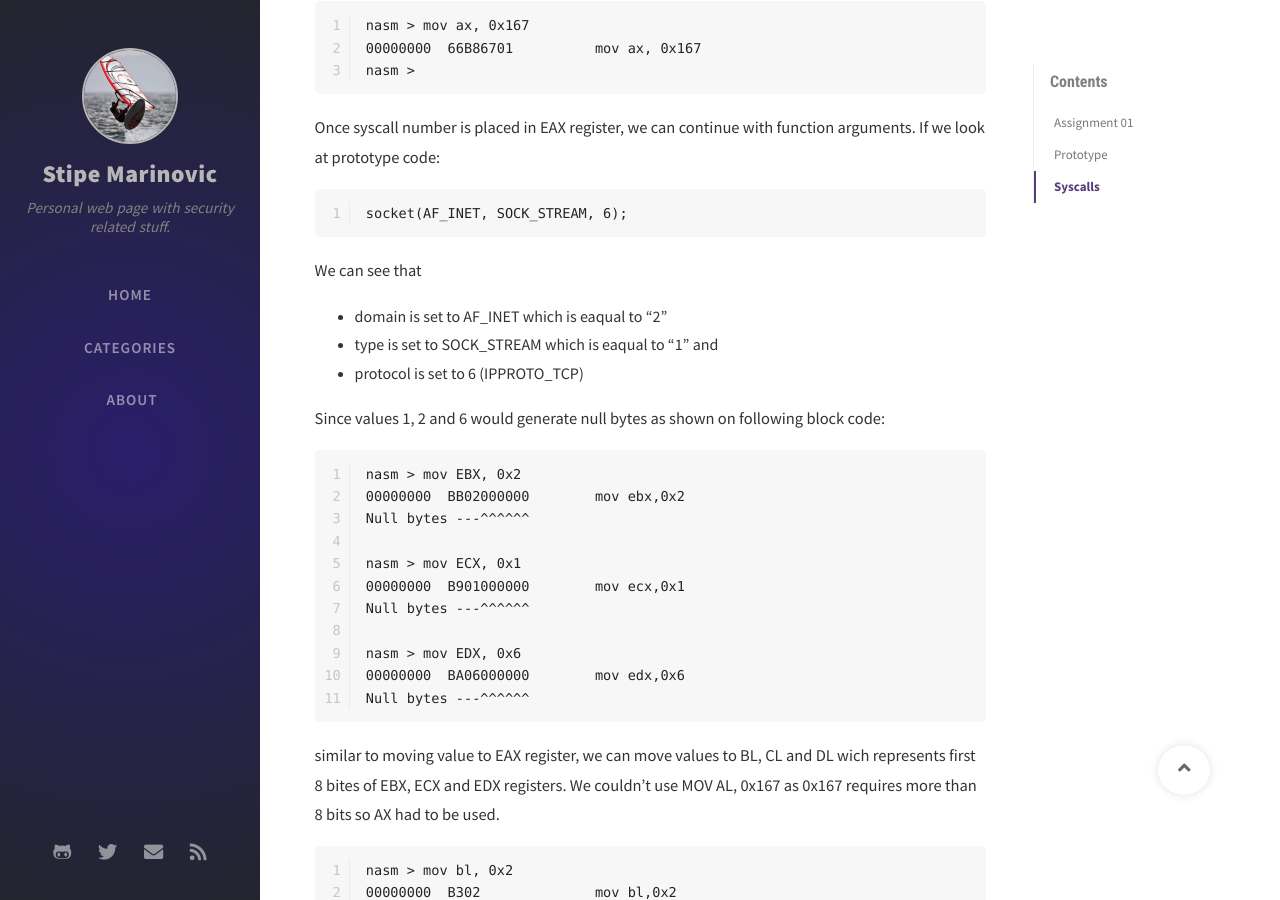
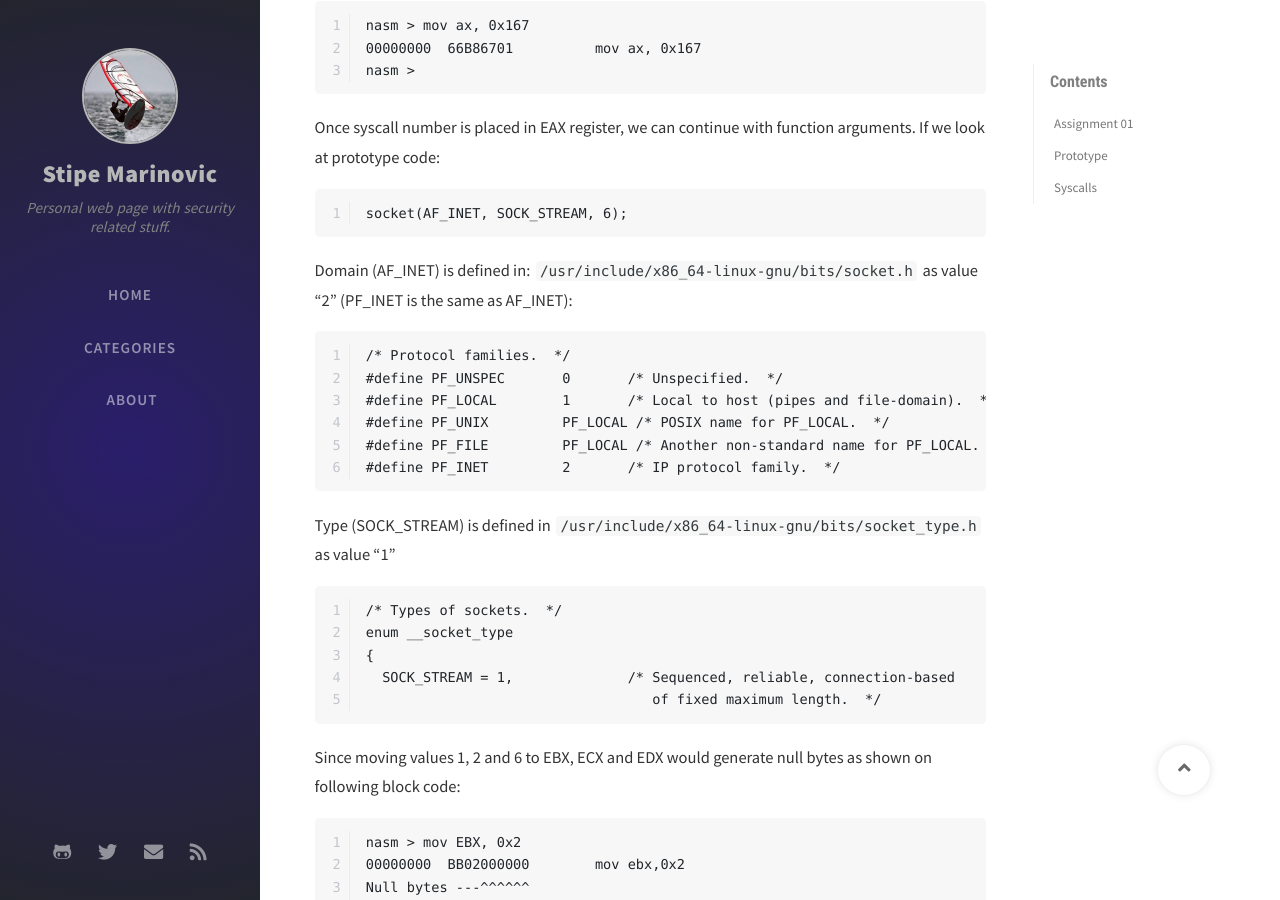
Before and after one commit to smarinovic/smarinovic.github.io, a Jekyll site: the page built from _posts/2020-05-17-SLAE-exam-assessment-01.md, in a window 1280 px wide and 900 px high, scrolled down 3333 px. Built offline with Jekyll 4.4.1, drawn with Linux system fonts in a browser that asks for light colours; nearby versions of some CDN libraries; comment, search, counter and statistics services are not loaded.

Commit message:
Added description

````diff
--- a/_posts/2020-05-17-SLAE-exam-assessment-01.md
+++ b/_posts/2020-05-17-SLAE-exam-assessment-01.md
@@ -124,12 +124,27 @@
 ```
 socket(AF_INET, SOCK_STREAM, 6);
 ```
-We can see that
-* domain is set to AF_INET which is eaqual to "2"
-* type is set to SOCK_STREAM which is eaqual to "1" and
-* protocol is set to 6 (IPPROTO_TCP)
 
-Since values 1, 2 and 6 would generate null bytes as shown on following block code:
+Domain (AF_INET) is defined in: `/usr/include/x86_64-linux-gnu/bits/socket.h` as value "2" (PF_INET is the same as AF_INET):
+
+```
+/* Protocol families.  */
+#define PF_UNSPEC       0       /* Unspecified.  */
+#define PF_LOCAL        1       /* Local to host (pipes and file-domain).  */
+#define PF_UNIX         PF_LOCAL /* POSIX name for PF_LOCAL.  */
+#define PF_FILE         PF_LOCAL /* Another non-standard name for PF_LOCAL.  */
+#define PF_INET         2       /* IP protocol family.  */
+```
+Type (SOCK_STREAM) is defined in `/usr/include/x86_64-linux-gnu/bits/socket_type.h` as value "1"
+```
+/* Types of sockets.  */
+enum __socket_type
+{
+  SOCK_STREAM = 1,              /* Sequenced, reliable, connection-based
+                                   of fixed maximum length.  */
+```
+
+Since moving values 1, 2 and 6 to EBX, ECX and EDX would generate null bytes as shown on following block code:
 ```
 nasm > mov EBX, 0x2
 00000000  BB02000000        mov ebx,0x2
````
